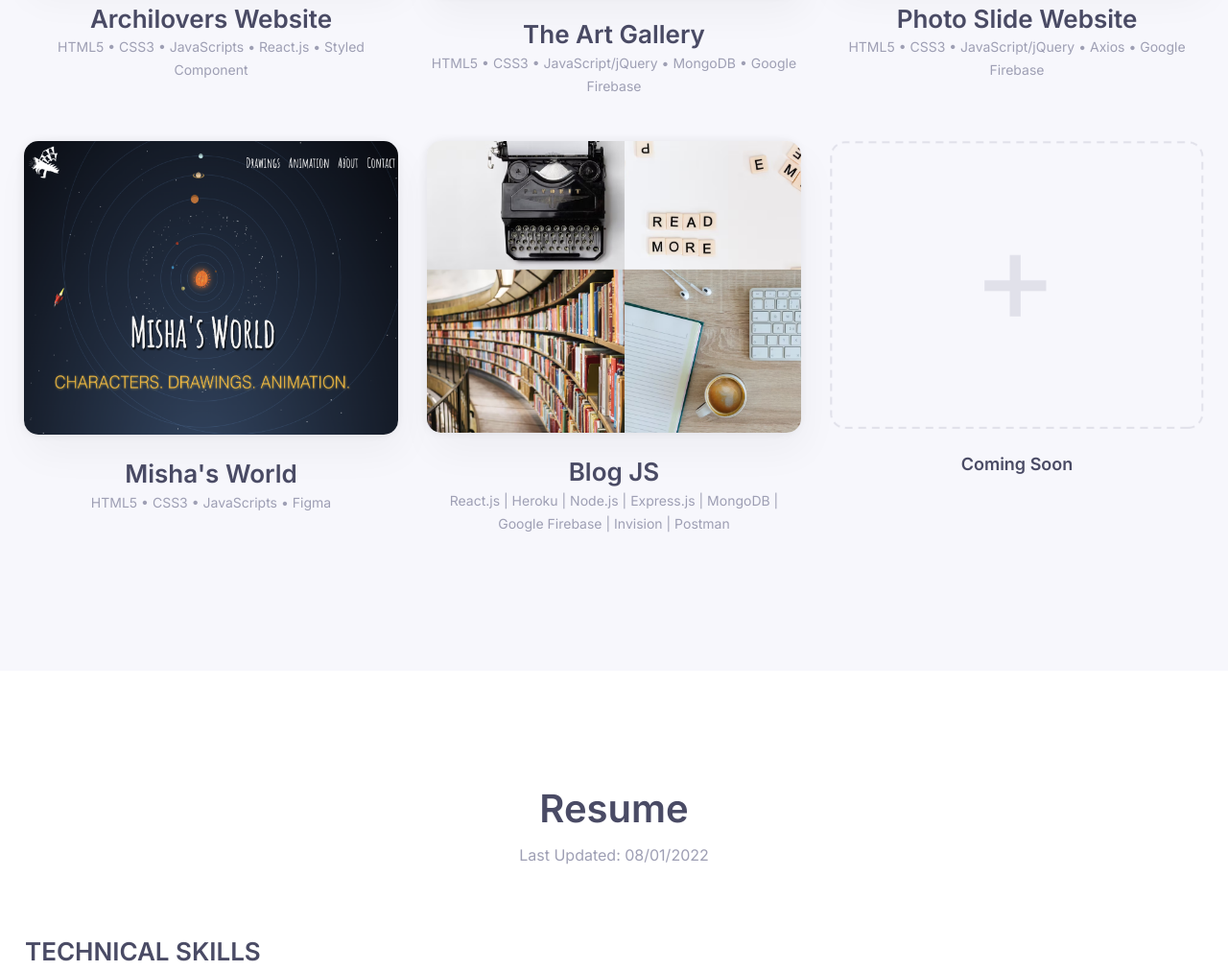
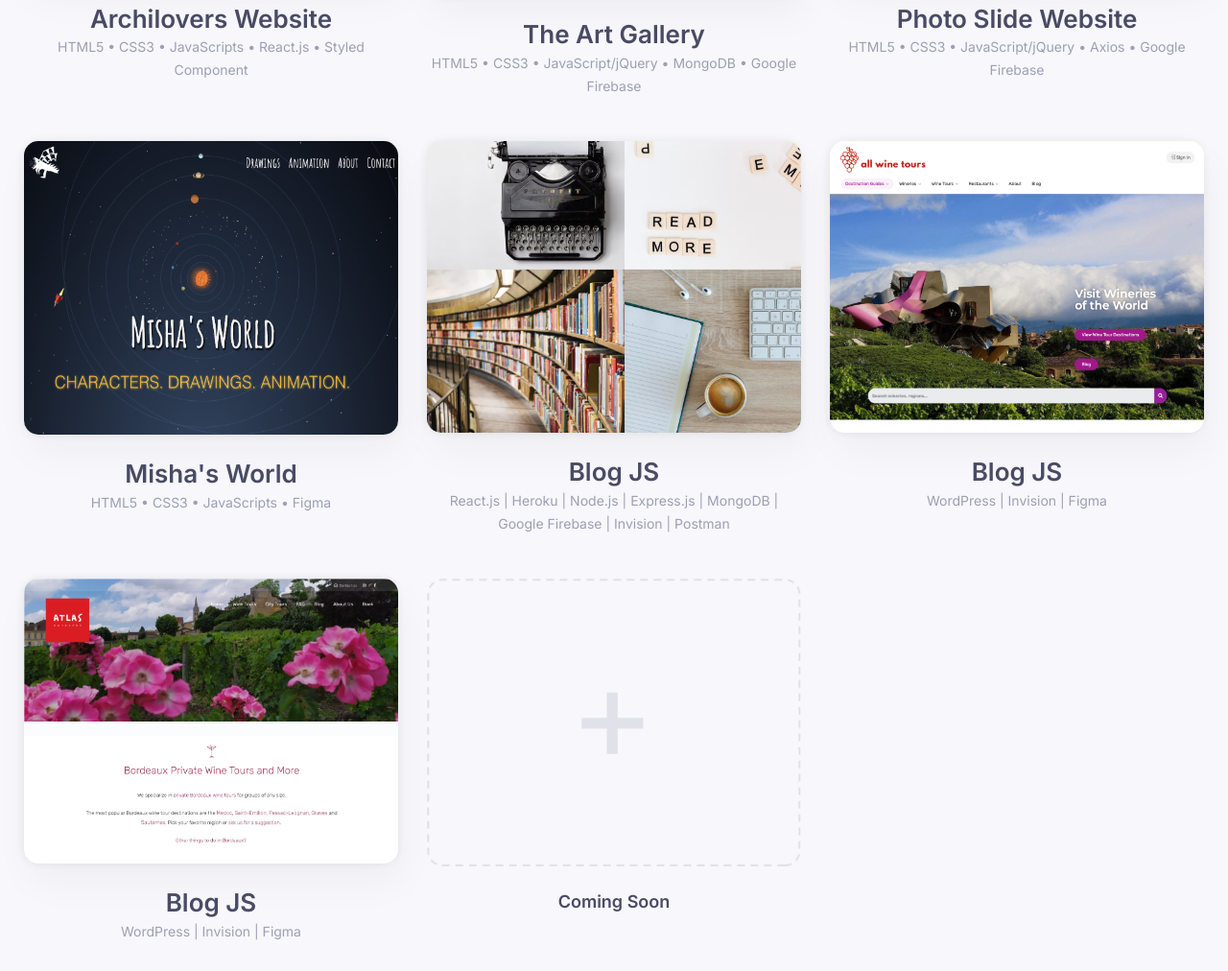
Before and after one commit to azvontsov/portfolio-anton, a plain HTML site: page index.html in a window 1280 px wide. Shown: the part 2095-3107 px from the top of the page at 96% size. Drawn offline with nearby package versions, Linux system fonts and the light colour scheme; a script that the page names is missing.

Commit message:
adds UpWork Projects

```diff
--- a/index.html
+++ b/index.html
@@ -375,6 +375,42 @@
                 ></a
               >
             </div>
+            <div class="col-lg-4 col-sm-6 mb-grid-gutter pb-3">
+              <a
+                class="d-block nav-heading text-center"
+                href="https://allwinetours.com/"
+              >
+                <div class="card card-hover border-0 shadow-lg mb-4">
+                  <img
+                    class="card-img"
+                    src="./img/demo/presentation/all-wine.png"
+                    alt="All Wine Tours"
+                  />
+                </div>
+                <h3 class="h3 nav-heading-title mb-0">Blog JS</h3>
+                <span class="fs-sm fw-normal text-muted"
+                  >WordPress | Invision | Figma</span
+                ></a
+              >
+            </div>
+            <div class="col-lg-4 col-sm-6 mb-grid-gutter pb-3">
+              <a
+                class="d-block nav-heading text-center"
+                href="https://atlasbordeaux.com/"
+              >
+                <div class="card card-hover border-0 shadow-lg mb-4">
+                  <img
+                    class="card-img"
+                    src="./img/demo/presentation/atlas.png"
+                    alt="Atlas Bordeaux"
+                  />
+                </div>
+                <h3 class="h3 nav-heading-title mb-0">Blog JS</h3>
+                <span class="fs-sm fw-normal text-muted"
+                  >WordPress | Invision | Figma</span
+                ></a
+              >
+            </div>
             <!-- <div class="col-lg-4 col-sm-6 mb-grid-gutter pb-3">
               <a
                 class="d-block nav-heading text-center"
```
Also changed, not shown: img/demo/presentation/all-wine.png (added), img/demo/presentation/atlas.png (added), 3 other files.
